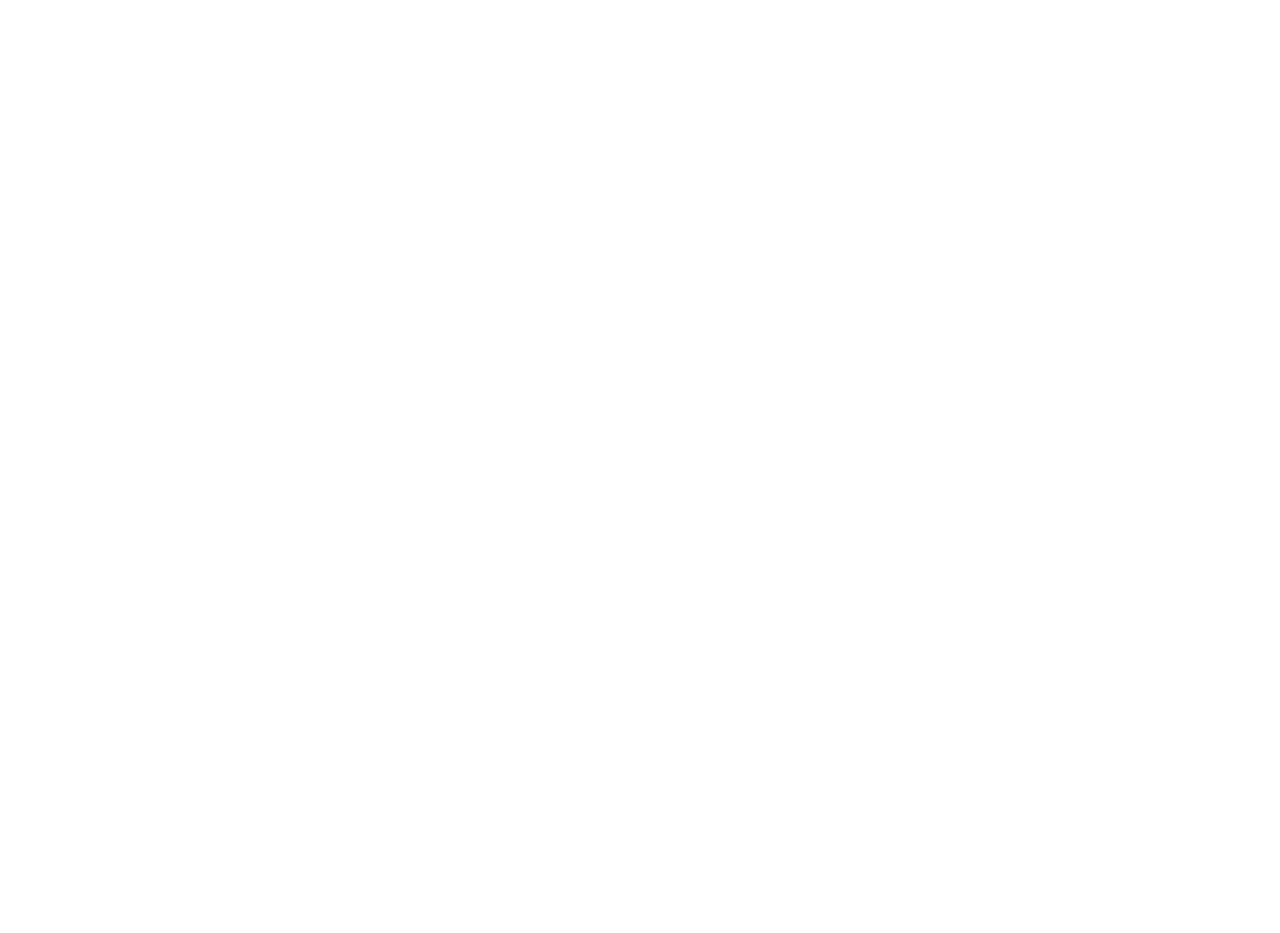
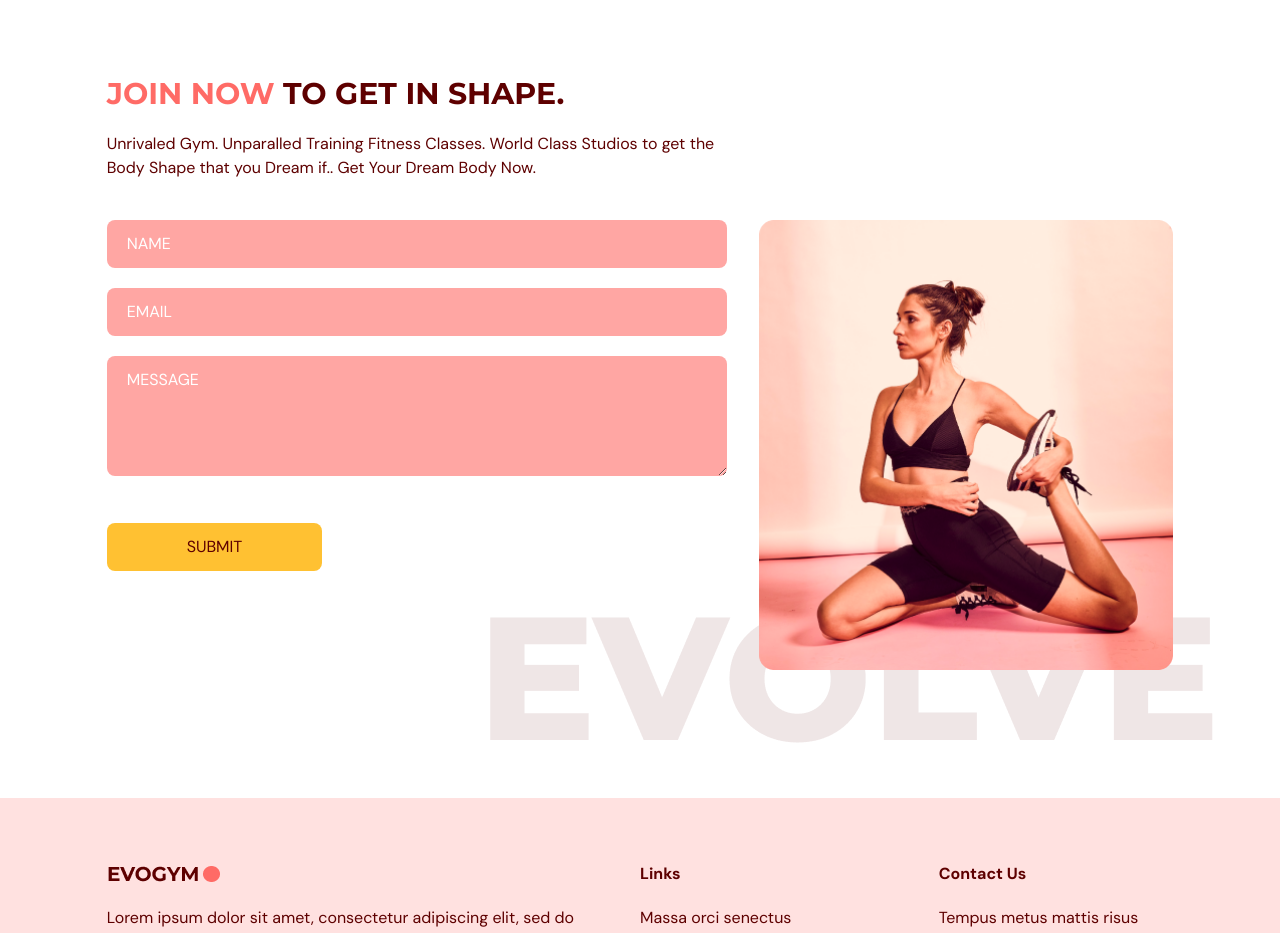
Before and after one commit to ajibade-dev/gym-typescript, a React (Vite) app: page / in a window 1280 px wide. Shown: the part 3060-3993 px from the top of the page. Before the commit the page ends 3040 px from the top, so only its background shows below. Built offline with nearby package versions, Linux system fonts and the light colour scheme.

Commit message:
pushing code

```diff
--- a/package.json
+++ b/package.json
@@ -14,7 +14,8 @@
     "framer-motion": "^11.11.8",
     "react": "^18.3.1",
     "react-anchor-link-smooth-scroll": "^1.0.12",
-    "react-dom": "^18.3.1"
+    "react-dom": "^18.3.1",
+    "react-hook-form": "^7.53.1"
   },
   "devDependencies": {
     "@eslint/js": "^9.11.1",
--- a/src/App.tsx
+++ b/src/App.tsx
@@ -2,6 +2,8 @@
 import Home from "./scenes/home";
 import Benefits from "@/scenes/benefits"
 import OurClasses from "@/scenes/ourclasses"
+import ContactUs from "@/scenes/contactUs";
+import Footer from "@/scenes/footer";
 import { useEffect, useState } from "react";
 import { SelectedPage } from "@/shared/types";
 
@@ -32,6 +34,8 @@
       <Home setSelectedPage={setSelectedPage} />
       <Benefits setSelectedPage={setSelectedPage} />
       <OurClasses setSelectedPage={setSelectedPage} />
+      <ContactUs setSelectedPage={setSelectedPage} />
+      <Footer />
     </div>
   )
 }
--- /dev/null
+++ b/src/scenes/contactUs/index.tsx
@@ -0,0 +1,140 @@
+import { SelectedPage } from "@/shared/types"
+import { motion } from "framer-motion"
+import { useForm } from "react-hook-form"
+import ContactUsPageGraphic from "@/assets/ContactUsPageGraphic.png"
+import HText from "@/shared/HText"
+
+
+
+type Props = {
+    setSelectedPage: (value: SelectedPage) => void;
+}
+
+const ContactUs = ({setSelectedPage}: Props) => {
+
+    const inputStyles = `mb-5 w-full rounded-lg bg-primary-300 px-5 py-3 placeholder-white`
+
+    const {
+        register,
+        trigger,
+        formState: {errors}
+    } = useForm();
+
+    const onSubmit = async (e: any) => {
+        const isValid = await trigger();
+        if (!isValid)  {
+            e.preventDefault();
+        }
+    }
+
+  return (
+    <section id="contactus" className="mx-auto w-5/6 pt-24 pb-32">
+        <motion.div onViewportEnter={() => setSelectedPage(SelectedPage.ContactUs)}>
+            {/* header */}
+            <motion.div
+            initial='hidden'
+            whileInView="visible"
+            viewport={{once: true, amount:0.5}}
+            transition={{duration:0.5}}
+            variants={{
+                hidden:{opacity:0, x:-50 },
+                visible:{opacity:1, x:0},
+            }}
+            className="md:w-3/5"
+            >
+                <HText>
+                    <span className="text-primary-500">JOIN NOW</span> TO GET IN SHAPE.
+                </HText>
+                <p className="my-5">
+                Unrivaled Gym. Unparalled Training Fitness Classes. World Class Studios to get the Body Shape that you Dream if.. Get Your Dream Body Now.
+                </p>
+            </motion.div>
+            {/*  form and image */}
+            <div className="mt-10 justify-between gap-8 md:flex">
+            <motion.div
+            initial='hidden'
+            whileInView="visible"
+            viewport={{once: true, amount:0.5}}
+            transition={{duration:0.5}}
+            variants={{
+                hidden:{opacity:0, y:50 },
+                visible:{opacity:1, y:0},
+            }}
+            className="mt-10 basis-3/5 md:mt-0"
+            >
+                <form
+                target="_blank"
+                onSubmit={onSubmit}
+                method="POST"
+                action="https://formsubmit.co/8b531ef12655b1421dcea393013372f4">
+             <input className={inputStyles} type="text" placeholder="NAME"
+                    {...register("name", {
+                        required: true,
+                        maxLength: 100,
+                    })}
+                    />
+                    {errors.name && (
+                      <p className="mt-1 text-primary-500">
+                        {errors.name.type === "required" && "This field is required."}
+                        {errors.name.type === "maxLength" && "Max length is 100 characters"}
+                      </p>
+                    )}
+
+        <input className={inputStyles} type="text" placeholder="EMAIL"
+                    {...register("email", {
+                        required: true,
+                        pattern:/^[A-Z0-9._%+-]+@[A-Z0-9.-]+\.[A-Z]{2,}$/i,})}
+                    />
+                    {errors.email && (
+                      <p className="mt-1 text-primary-500">
+                        {errors.email.type === "required" && "This field is required."}
+                        {errors.email.type === "pattern" && "email is invalid"}
+                      </p>
+                    )}
+
+            <textarea
+            rows={4}
+            cols={50}
+            className={inputStyles}
+            placeholder="MESSAGE"
+            {...register("message", {
+                        required: true,
+                        maxLength: 2000,
+                    })}
+                    />
+                    {errors.message && (
+                      <p className="mt-1 text-primary-500">
+                    {errors.message.type === "required" && "This field is required."}
+                    {errors.message.type === "maxLength" && "Max length is 2000 characters"}
+                      </p>
+                    )}
+
+                    <button
+                    type="submit"
+                    className="mt-5 rounded-lg bg-secondary-500 px-20 py-3 transition duration-500 hover:text-white"
+                    >
+                    SUBMIT
+                    </button>
+                </form>
+            </motion.div>
+            <motion.div
+             initial='hidden'
+             whileInView="visible"
+             viewport={{once: true, amount:0.5}}
+             transition={{delay: 0.2, duration:0.5}}
+             variants={{
+                 hidden:{opacity:0, x:-50 },
+                 visible:{opacity:1, x:0},
+             }}
+            className="relative mt-16 basis-2/5 md:mt-0">
+                <div className="md:before:content-evolvetext w-full before:absolute before:-bottom-20 before:-right-10 before:z-[-1]">
+                    <img src={ContactUsPageGraphic} alt="contact us graphoic" className="w-full" />
+                </div>
+            </motion.div>
+            </div>
+        </motion.div>
+    </section>
+  )
+}
+
+export default ContactUs
--- /dev/null
+++ b/src/scenes/footer/index.tsx
@@ -0,0 +1,34 @@
+import Logo from "@/assets/Logo.png"
+
+
+const Footer = () => {
+  return (
+    <footer className="bg-primary-100 py-16">
+        <div className="justify-content mx-auto w-5/6 gap-16 md:flex">
+        <div className="mt-16 basis-1/2 md:mt-0">
+        <img src={Logo} alt="logo" />
+        <p className="my-5">Lorem ipsum dolor sit amet, consectetur adipiscing elit, sed do eiusmod tempor incididunt ut labore et dolore magna aliqua. Ut enim ad minim veniam  dolor sit amet, consectetur adipiscing elit, sed do eiusmod tempor incididunt ut labore et dolore magna aliqua. Ut enim ad</p>
+        <p>© Evogym All Rights Reserved</p>
+        </div>
+        <div className="mt-16 basis-1/4 md:mt-0">
+            <h4 className="font-bold">Links
+            </h4>
+            <p className="my-5">Massa orci senectus</p>
+            <p className="my-5">Et gravida id et etiam</p>
+            <p>Ullamcorper vivamus</p>
+        </div>
+        <div className="mt-16 basis-1/4 md:mt-0">
+            <h4 className="font-bold">Contact Us
+            </h4>
+            <p className="my-5">Tempus metus mattis risus volutpat egestas.</p>
+            <p className="">(333)425-6825 </p>
+
+        </div>
+
+        </div>
+
+    </footer>
+  )
+}
+
+export default Footer
```
Also changed, not shown: 1 other file (tests, documents, lock files or other folders).
